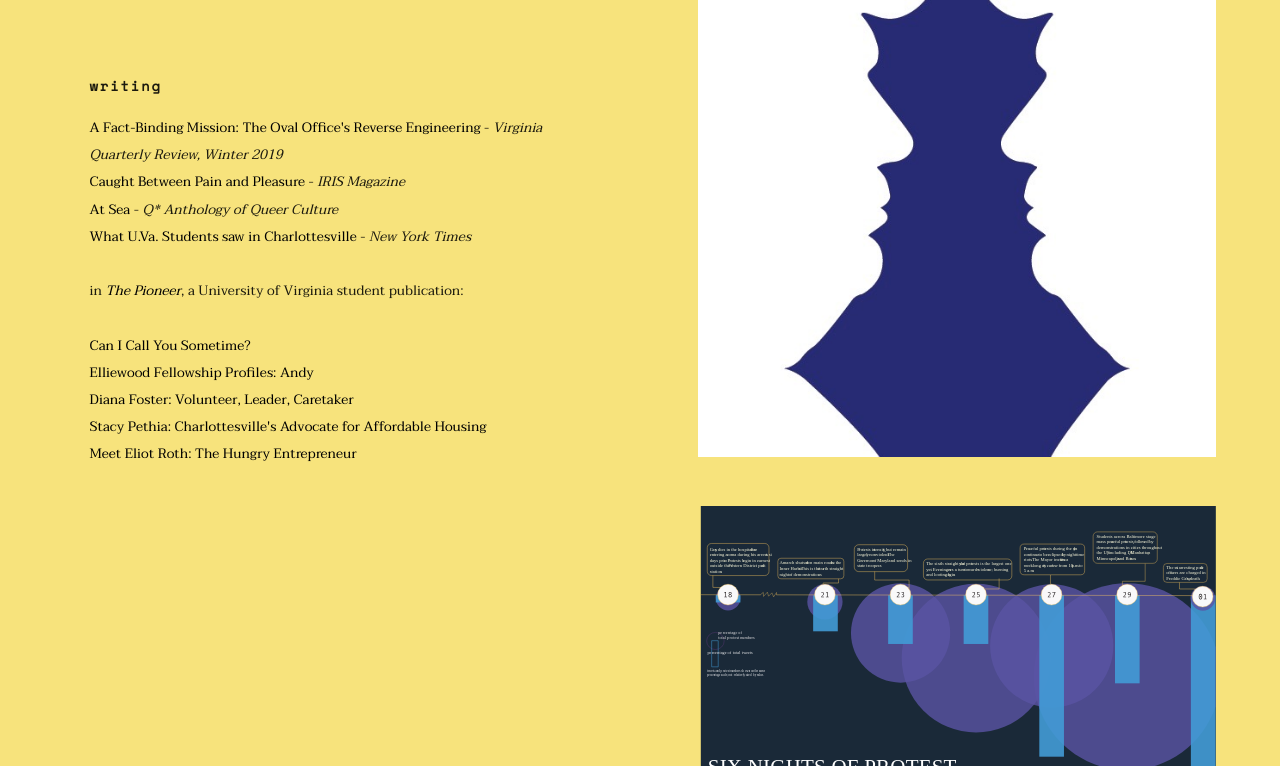
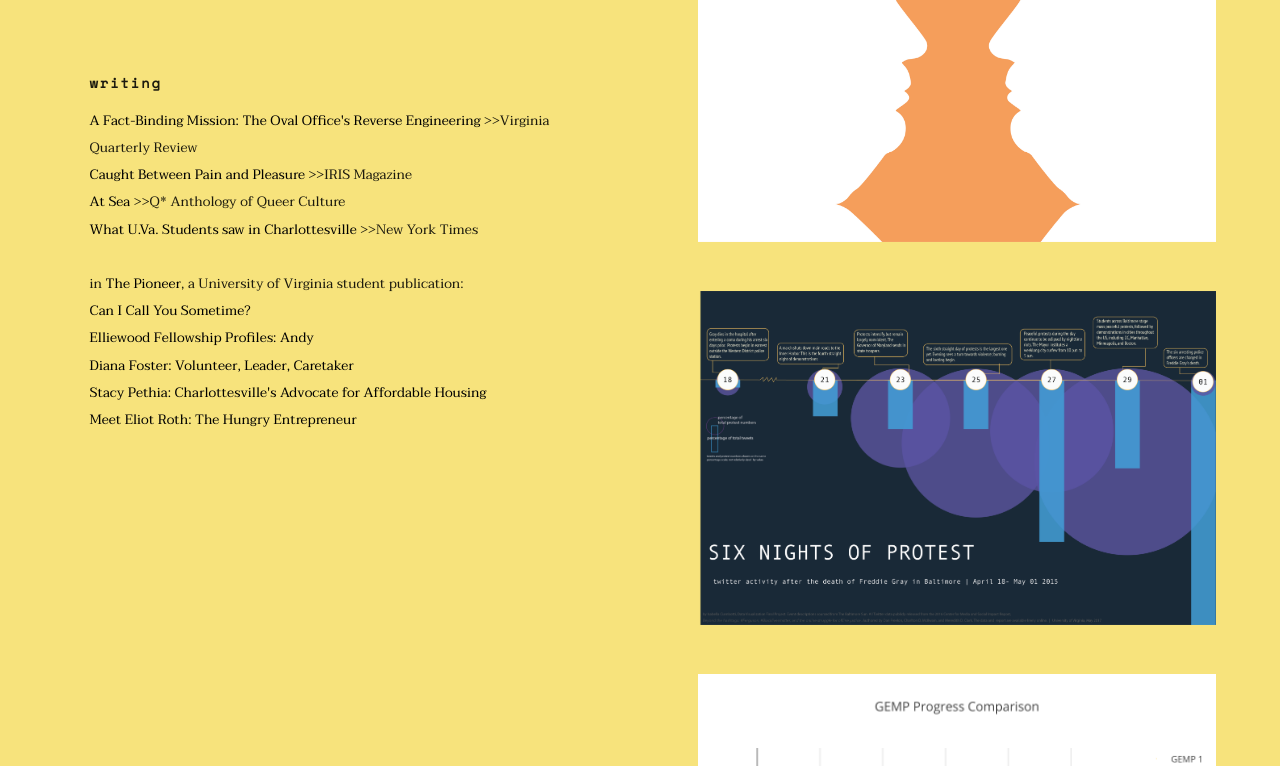
Before and after one commit to IsabellaCiambotti/portfolio, a plain HTML site: page index.html in a window 1280 px wide. Shown: the part 233-999 px from the top of the page. Drawn offline with nearby package versions, Linux system fonts and the light colour scheme.

Commit message:
Added VQR + image reformatting

```diff
--- a/index.html
+++ b/index.html
@@ -14,11 +14,11 @@
 	<div class="writing">
 		<h2>writing</h2>
 		<ul>
-			<li><a href="https://www.vqronline.org/articles/2019/12/fact-binding-mission" target='blank'>A Fact-Binding Mission: The Oval Office's Reverse Engineering</a> - <i>Virginia Quarterly Review, Winter 2019</i></li>
-			<li><a href='https://iris.virginia.edu/2019/01/caught-between-pain-and-pleasure' target='_blank'>Caught Between Pain and Pleasure</a> - <i>IRIS Magazine</i></li>
-			<li><a href='https://www.qanthology.com/single-post/2018/07/13/At-Sea' target='_blank'>At Sea</a> - <i>Q* Anthology of Queer Culture</i></li>
-			<li><a href='https://www.nytimes.com/2017/08/13/opinion/university-virginia-uva-protests-charlottesville.html' target='_blank'>What U.Va. Students saw in Charlottesville</a> - <i>New York Times</i></li>
-			<br><li>in <a href='https://hackcville.com/pioneer/' target='_blank'><i>The Pioneer</i></a>, a University of Virginia student publication:</li><br>
+			<li><a href="https://www.vqronline.org/articles/2019/12/fact-binding-mission" target='blank'>A Fact-Binding Mission: The Oval Office's Reverse Engineering</a> >>Virginia Quarterly Review</li>
+			<li><a href='https://iris.virginia.edu/2019/01/caught-between-pain-and-pleasure' target='_blank'>Caught Between Pain and Pleasure</a> >>IRIS Magazine</li>
+			<li><a href='https://www.qanthology.com/single-post/2018/07/13/At-Sea' target='_blank'>At Sea</a> >>Q* Anthology of Queer Culture</li>
+			<li><a href='https://www.nytimes.com/2017/08/13/opinion/university-virginia-uva-protests-charlottesville.html' target='_blank'>What U.Va. Students saw in Charlottesville</a> >>New York Times</li>
+			<br><li>in <a href='http://thepioneer.co/' target='_blank'>The Pioneer</a>, a University of Virginia student publication:</li>
 			<li><a href='https://medium.com/just-another-portfolio/can-i-call-you-sometime-59b9e5d4a6b7' target='_blank'>Can I Call You Sometime?</a></li>
 			<li><a href='https://medium.com/just-another-portfolio/its-andy-s-junior-year-of-high-school-and-he-s-eating-lunch-in-a-closet-with-his-computer-8d9aab4b7fe7' target='_blank'>Elliewood Fellowship Profiles: Andy</a></li>
 			<li><a href='https://medium.com/just-another-portfolio/diana-foster-volunteer-leader-caretaker-eddd34cd2015' target='_blank'>Diana Foster: Volunteer, Leader, Caretaker</a></li>
@@ -29,11 +29,11 @@
 </div>
 <div class="right">
 	<h2>data/design</h2>
-	<div class="prev"><img src="images/VQR-graphic.jpeg"><a href="portfolio.html#VQR" target='_blank'><div class="prev-cvr"><div class="text-cvr"><h3>The Oval Office's Reverse Engingeering</h3><p>A research and design project on Trump's Tweets and executive actions.</p></div></div></a></div>
-	<div class="prev"><img src="images/SARC-final.svg"><a href="portfolio.html#SARC" target='blank'><div class="prev-cvr"><div class="text-cvr"><h3>Six Nights of Protest</h3><p>Interactive and static visualizations of Twitter patterns during the 2015 Baltimore protests.</p></div></div></a></div>
+	<div class="prev"><img src="images/VQR-graphic.jpg"><a href="portfolio.html#VQR" target='_blank'><div class="prev-cvr"><div class="text-cvr"><h3>The Oval Office's Reverse Engingeering</h3><p>A research and design project on Trump's Tweets and executive actions.</p></div></div></a></div>
+	<div class="prev"><img src="images/SARC-final.png"><a href="portfolio.html#SARC" target='blank'><div class="prev-cvr"><div class="text-cvr"><h3>Six Nights of Protest</h3><p>Interactive and static visualizations of Twitter patterns during the 2015 Baltimore protests.</p></div></div></a></div>
 	<div class="prev"><img src="images/Uthini-1.png"><a href="portfolio.html#Uthini" target='_blank'><div class="prev-cvr"><div class="text-cvr"><h3>Uthini</h3><p>Data analysis and visualization for the South African language-learning app</p></div></div></a></div>
 	<div class="prev"><img src="images/DSFinal-01.png"><a href="portfolio.html#DS" target='_blank'><div class="prev-cvr"><div class="text-cvr"><h3>Design Thinking projects</h3><p>Visualizations and analysis for a street redevelopment, library rennovation and a telemedicine clinic.</p></div></div></a></div>
-	<div class="prev"><img src="images/SARC2.svg"><a href="portfolio.html#SARC2" target='_blank'><div class="prev-cvr"><div class="text-cvr"><h3>Time to Walk</h3><p>Analysis and visualization of daily walking patterns of UVA students</p></div></div></a></div>
+	<div class="prev"><img src="images/SARC-2.png"><a href="portfolio.html#SARC2" target='_blank'><div class="prev-cvr"><div class="text-cvr"><h3>Time to Walk</h3><p>Analysis and visualization of daily walking patterns of UVA students</p></div></div></a></div>
 	<div class="prev"><img src="images/LAG-1.png"><a href="portfolio.html#LAG" target='_blank'><div class="prev-cvr"><div class="text-cvr"><h3>Love Around Grounds</h3><p>An interactive map of student love stories, submitted anonymously and geotagged to their location on campus.</p></div></div></a></div>
 </div>
 </div>
--- a/portfoliostyles.css
+++ b/portfoliostyles.css
@@ -68,7 +68,7 @@ img {
 .arrow {
 	position: fixed;
 	top: 0;
-	left: 4%;
+	left: 1%;
 	font-size: 420%;
 }
 @media only screen and (max-width: 780px){
--- a/styles.css
+++ b/styles.css
@@ -26,6 +26,7 @@ img {
 ul {
 	list-style-type: none;
 	padding: 0;
+	line-height: 200%;
 }
 h1 {
 	font-size: 300%;
@@ -66,7 +67,6 @@ p {
 }
 .writing {
 	padding-top: 10%;
-	line-height: 200%;
 	font-family: 'Taviraj', 'serif';
 	font-size: 85%;
 }
```
Also changed, not shown: portfolio.html (+5 -7 lines), images/SARC-2.png (added), images/SARC-final.png (added), images/SARC-final.svg (deleted), images/SARC2.svg (deleted), images/VQR-1.png (added), images/VQR-2.png (added), images/VQR-3.png (added), images/VQR-4.png (added), images/VQR-graphic.jpg (added).
